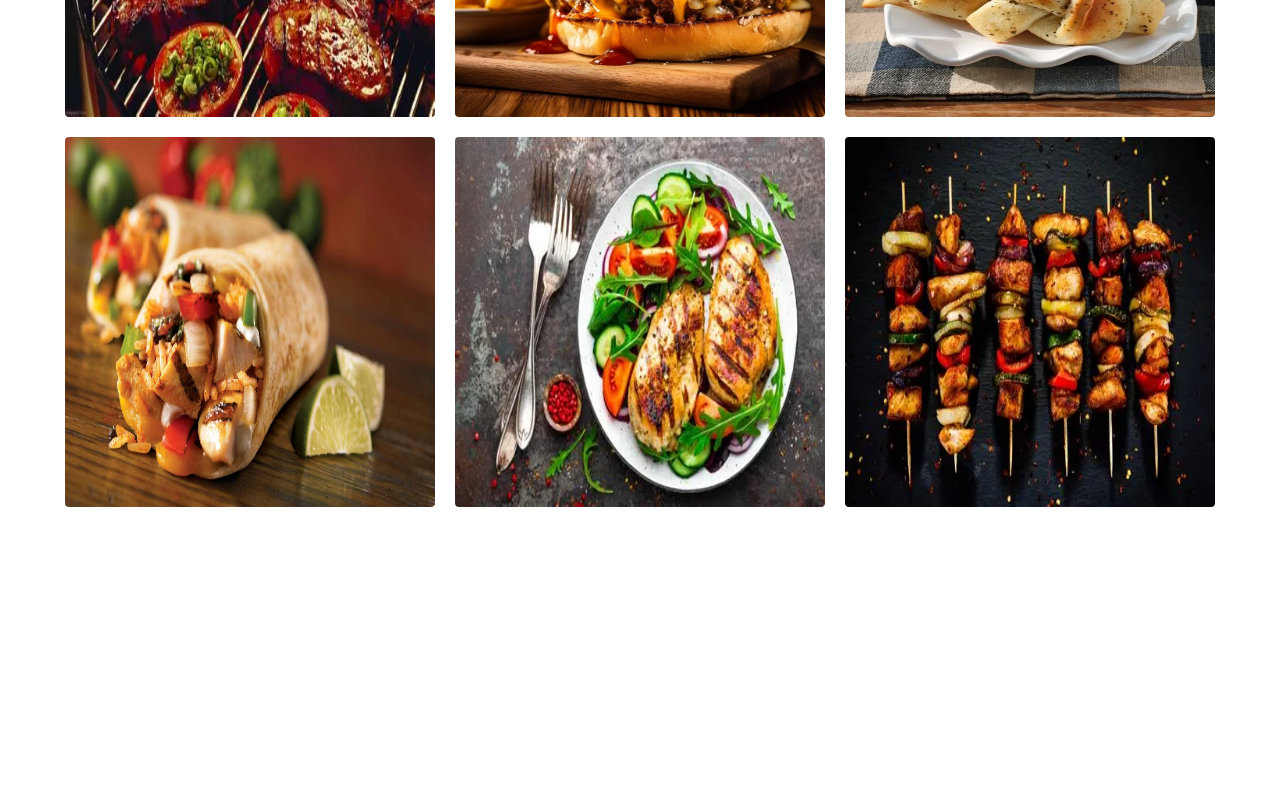
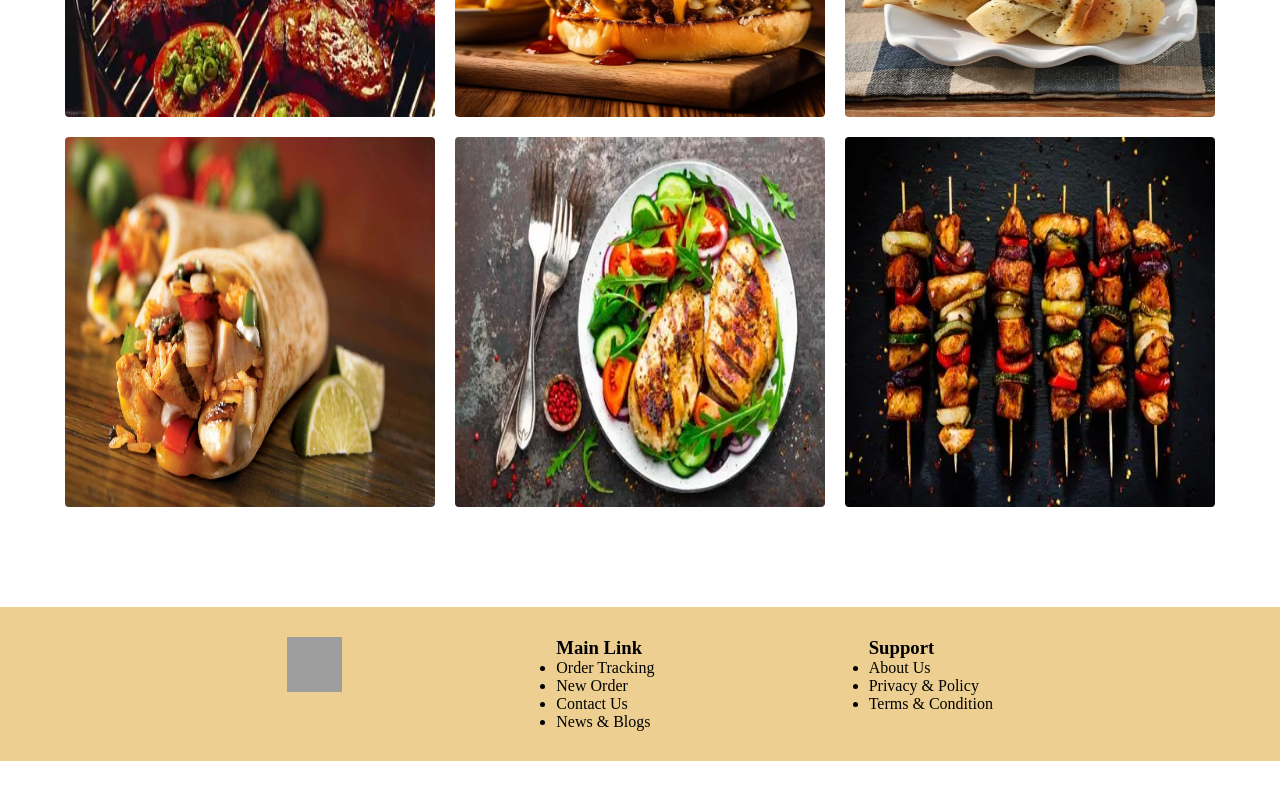
Before and after one commit to zerox-sakchyam/restaurant-simple-static-project, a plain HTML site: page index.html in a window 1280 px wide. Shown: the part 1092-1892 px from the top of the page. After the commit the page ends 1853 px from the top, so only its background shows below. Drawn offline with Linux system fonts and the light colour scheme; grey boxes are pictures that could not be loaded; a web font is replaced by a local one.

Commit message:
Updated code with new changes

```diff
--- a/index.html
+++ b/index.html
@@ -91,8 +91,37 @@
             </div>
 
 
+
         </div>
         </div>
     </section>
+    <footer>
+        <div class="footer-container">
+            <div class="footer-logo">
+               <img width="55" height="55" src="https://img.icons8.com/external-justicon-lineal-color-justicon/64/external-cooking-virus-transmission-justicon-lineal-color-justicon.png" alt="external-cooking-virus-transmission-justicon-lineal-color-justicon"/>
+            </div>
+            <div class="link-lists">
+                <h3>Main Link</h3>
+                <ul>
+                    <li>Order Tracking</li>
+                    <li>New Order</li>
+                    <li>Contact Us</li>
+                    <li>News & Blogs</li>
+                </ul>
+            </div>
+             <div class="Support-lists">
+                <h3>Support</h3>
+                <ul>
+                    <li>About Us</li>
+                    <li>Privacy & Policy</li>
+                    <li>Terms & Condition</li>
+
+                </ul>
+            </div>
+
+
+            </div>
+        </div>
+    </footer>
 </body>
 </html>
--- a/style.css
+++ b/style.css
@@ -132,6 +132,9 @@ margin: 0 auto;
     align-items: center;
     max-width: 1200px;
     margin: 0 auto;
+    margin-bottom: 100px;
+
+
 
 
 
@@ -142,7 +145,7 @@ margin: 0 auto;
 .grid{
     display: grid;
     grid-template-columns: 300px 300px 300px;
-    grid-template-rows: 300px 300px 30px;
+    grid-template-rows: 300px 300px ;
     grid-gap: 20px 20px;
 }
 
@@ -150,6 +153,15 @@ margin: 0 auto;
     width: 300px;
     height: 300px;
     border-radius: 4px;
+}
+
+.footer-container{
+    display: flex;
+    justify-content: space-around;
+    padding: 30px 180px;
+    background-color: rgb(237, 208, 145);
+
+
 }
 
 
@@ -199,7 +211,19 @@ margin: 0 auto;
     .features .feature img{
         width: 70px;
     }
+    .footer-container {
+        display: flex;
+        justify-content: space-around;
+        padding: 0px 180px;
+        flex-direction: column;
+        gap: 20px;
+
+    }
+
 }
+
+
+
 
 @media (min-width :750px ) and (max-width:1150px){
     .container-1 .hero .hero-content h1{
@@ -216,13 +240,15 @@ margin: 0 auto;
         padding: 10px;
 
     }
-
+    .footer-container .footer-logo{
+        margin-left: -90px;
+    }
 
 }
 @media (min-width :1150px ) and (max-width:1500px){
     .grid{
         grid-template-columns: 370px 370px 370px;
-        grid-template-rows: 370px 370px 370px;
+        grid-template-rows: 370px 370px ;
     }
     .grid img{
         width: 370px;
@@ -232,16 +258,20 @@ margin: 0 auto;
 @media (min-width :1500px ) and (max-width:2180px){
     .grid{
         grid-template-columns: 420px 420px  420px ;
-        grid-template-rows: 420px  420px  420px ;
+        grid-template-rows: 420px  420px;
     }
     .grid img{
         width: 420px ;
         height: 420px ;
     }
+
+    .footer-container {
+        display: flex;
+    }
 }@media (max-width:1000px){
     .grid{
-        grid-template-columns: 320px 320px ;
-        grid-template-rows: 320px  320px  320px ;
+        grid-template-columns: 320px 320px;
+        grid-template-rows: 320px  320px;
     }
     .grid img{
         width: 320px ;
@@ -251,7 +281,7 @@ margin: 0 auto;
 @media (max-width:758px){
     .grid{
         grid-template-columns: 280px 280px ;
-        grid-template-rows: 280px  280px  280px ;
+        grid-template-rows: 280px  280px;
     }
     .grid img{
         width: 280px ;
```
